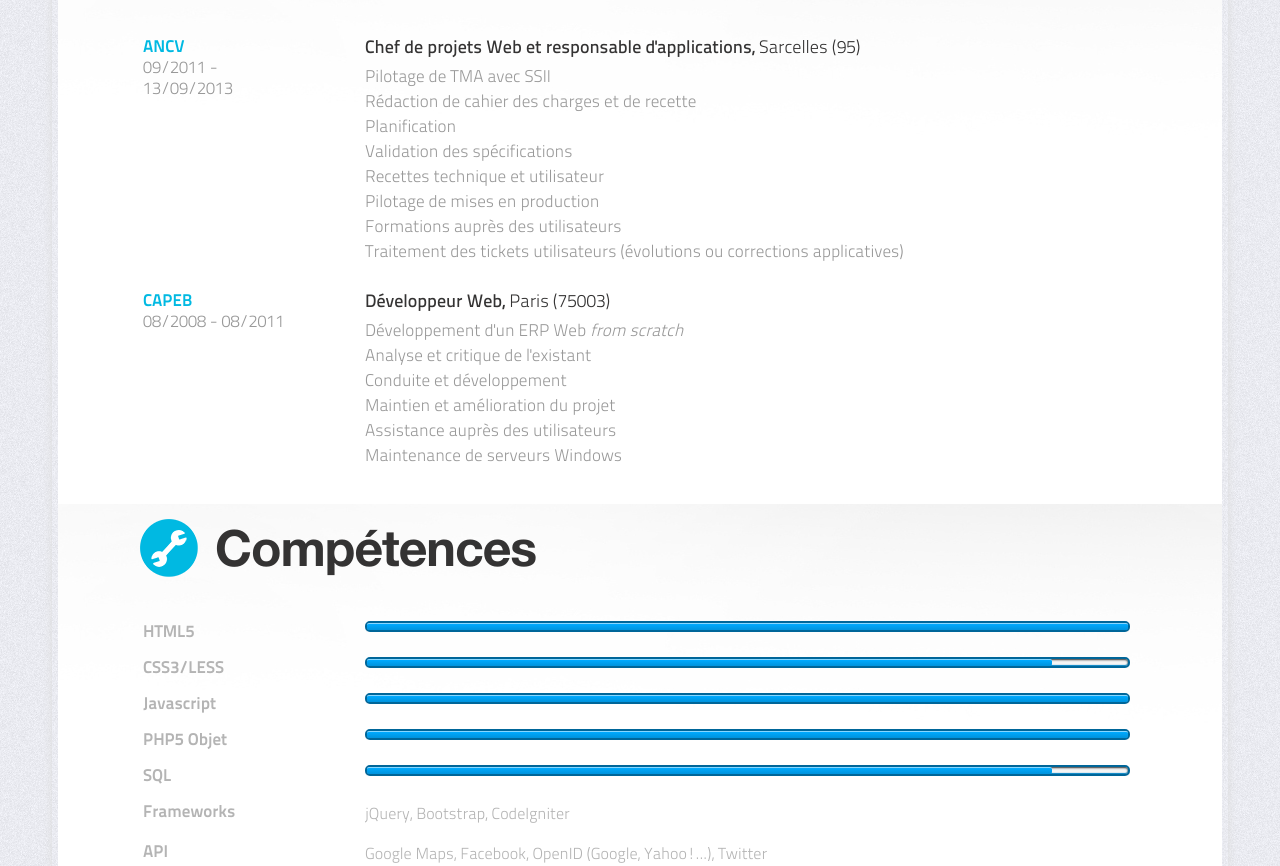
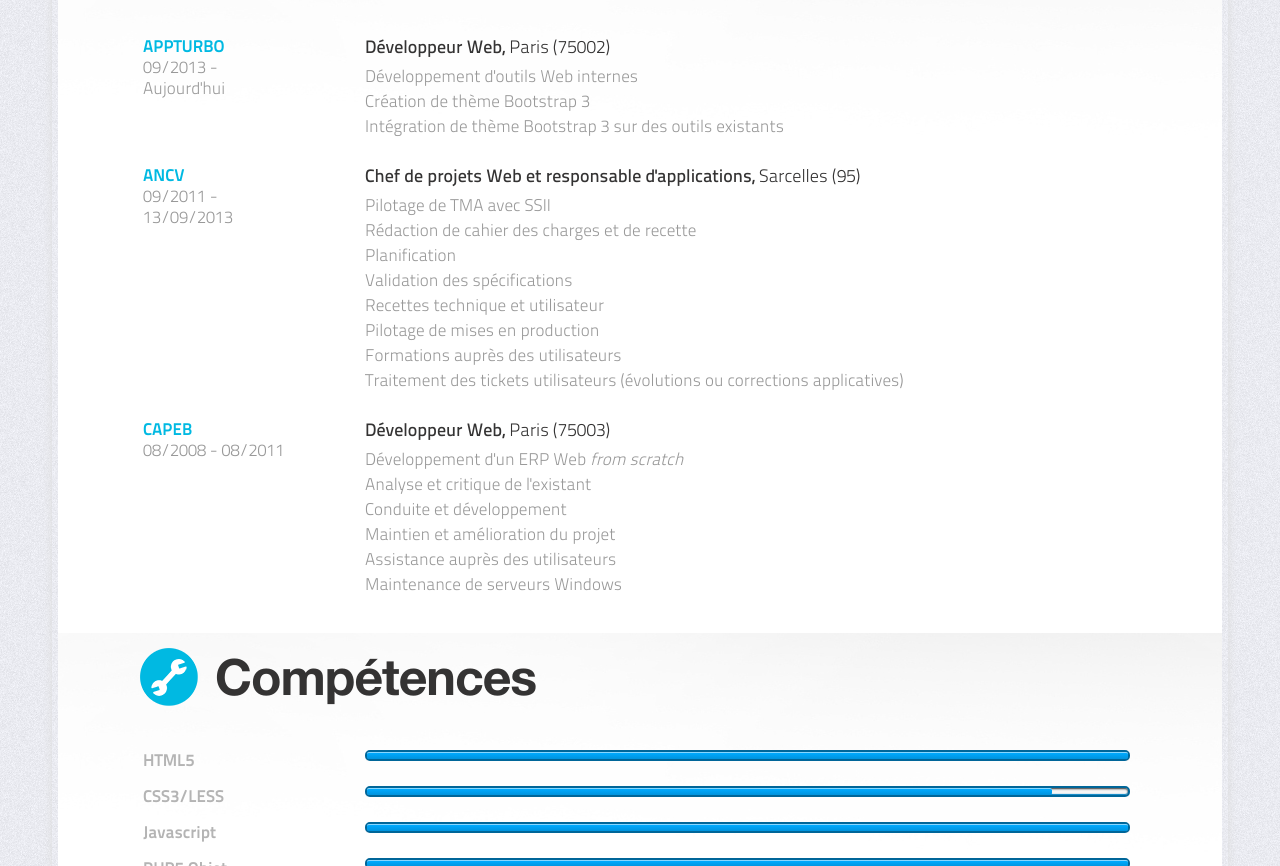
Before and after one commit to sylouuu/cv, a plain HTML site: page index.html in a window 1280 px wide. Shown: the part 406-1272 px from the top of the page. Drawn offline with Linux system fonts and the light colour scheme.

Commit message:
added appturbo

```diff
--- a/index.html
+++ b/index.html
@@ -122,6 +122,24 @@
                             <h2 class="exper">Expériences</h2>
 
                             <ul class="content-list">
+                                <li>
+                                    <div class="date">
+                                        <strong>
+                                            <a href="http://www.ancv.fr" rel="nofollow" target="_blank">APPTURBO</a>
+                                        </strong>
+                                        <span>09/2013 - Aujourd'hui</span>
+                                    </div>
+
+                                    <div class="description">
+                                        <h3>Développeur Web, <span>Paris (75002)</span></h3>
+                                        <p>
+                                            Développement d'outils Web internes<br />
+                                            Création de thème Bootstrap 3<br />
+                                            Intégration de thème Bootstrap 3 sur des outils existants<br />
+                                        </p>
+                                    </div>
+                                </li>
+
                                 <li>
                                     <div class="date">
                                         <strong>
@@ -252,7 +270,7 @@
                                         </div>
 
                                         <div class="description">
-                                            Google Maps, Facebook, OpenID (Google, Yahoo!...), Twitter
+                                            Google Maps, Facebook, OpenID (Google, Yahoo!...), Twitter, Itunes
                                         </div>
                                     </li>
 
@@ -262,7 +280,7 @@
                                         </div>
 
                                         <div class="description">
-                                            Git et GitHub
+                                            Git (GitHub, Bitbucket)
                                         </div>
                                     </li>
 
```
